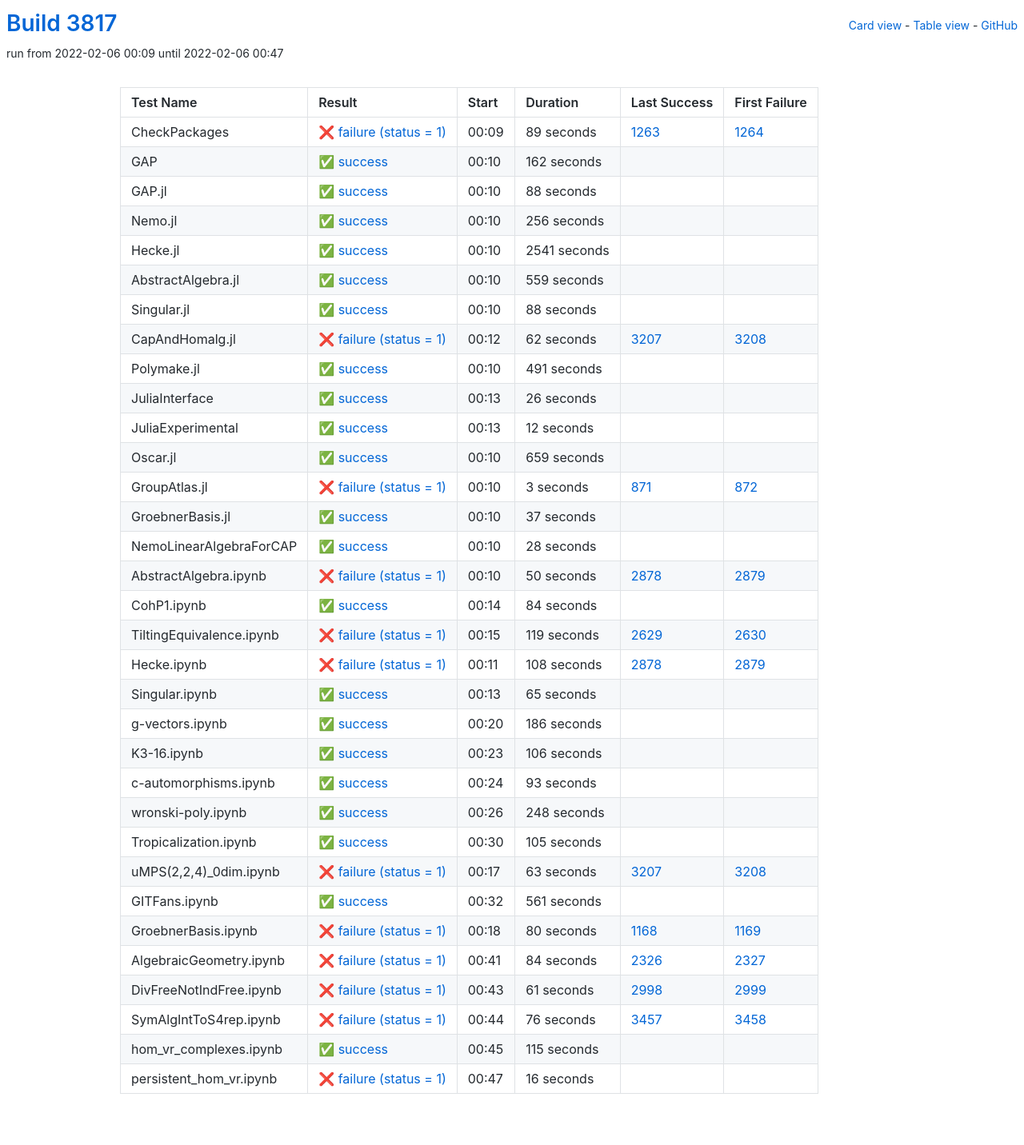
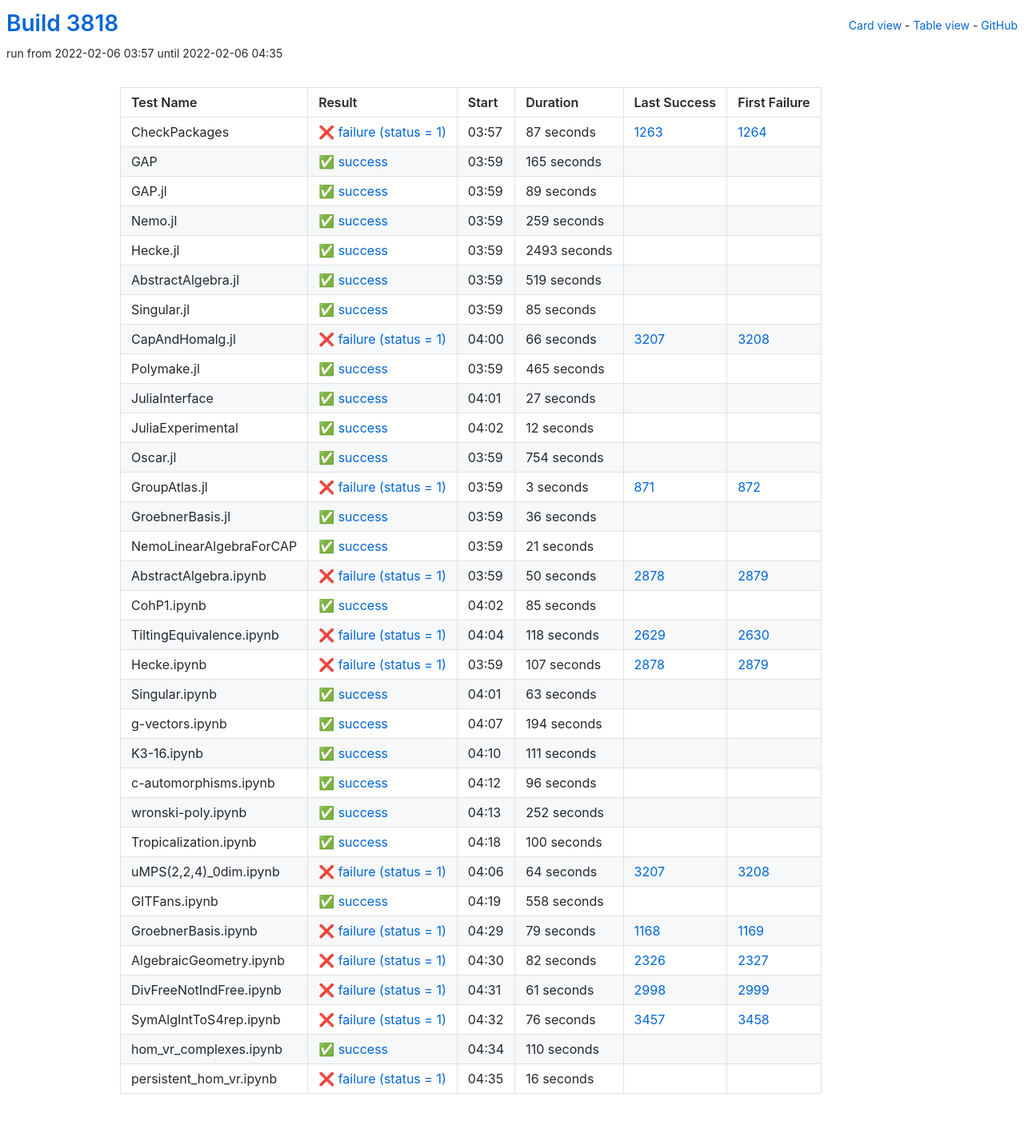
Before and after one commit to oscar-system/oscar-ci-status-stable, a Jekyll site: the page built from table.html, in a window 1280 px wide. Shown: the whole page at 80% size. Built offline with Jekyll 4.4.1, drawn with Linux system fonts in a browser that asks for light colours.

Commit message:
Build #3818

```diff
--- a/_data/ci.yml
+++ b/_data/ci.yml
@@ -1,6 +1,6 @@
 ---
-build: 3817
-build_url: https://oscarci.mathematik.uni-kl.de/job/oscar-stable/3817/
+build: 3818
+build_url: https://oscarci.mathematik.uni-kl.de/job/oscar-stable/3818/
 job: oscar-stable
 organization: oscar-system
 repo: oscar-ci-status-stable
@@ -8,128 +8,128 @@ repourl: https://github.com/oscar-system/oscar-ci-status-stable
 tests:
 - name: CheckPackages
   id: checkpackages
-  log: https://oscarci.mathematik.uni-kl.de/job/oscar-stable/3817/artifact/logs/build-3817/CheckPackages.log
-  start: 2022-02-06 00:09
+  log: https://oscarci.mathematik.uni-kl.de/job/oscar-stable/3818/artifact/logs/build-3818/CheckPackages.log
+  start: 2022-02-06 03:57
   success: false
   exitcode: 1
   status: failure
-  duration: 89
+  duration: 87
   last_success: 1263
   last_success_url: https://oscarci.mathematik.uni-kl.de/job/oscar-stable/1263/
   first_failure: 1264
   first_failure_url: https://oscarci.mathematik.uni-kl.de/job/oscar-stable/1264/
 - name: GAP
   id: gap
-  log: https://oscarci.mathematik.uni-kl.de/job/oscar-stable/3817/artifact/logs/build-3817/GAP.log
-  start: 2022-02-06 00:10
+  log: https://oscarci.mathematik.uni-kl.de/job/oscar-stable/3818/artifact/logs/build-3818/GAP.log
+  start: 2022-02-06 03:59
   success: true
   exitcode: 0
   status: success
-  duration: 162
+  duration: 165
   last_success: false
   last_success_url:
   first_failure: false
   first_failure_url:
 - name: GAP.jl
   id: gap-jl
-  log: https://oscarci.mathematik.uni-kl.de/job/oscar-stable/3817/artifact/logs/build-3817/GAP.jl.log
-  start: 2022-02-06 00:10
+  log: https://oscarci.mathematik.uni-kl.de/job/oscar-stable/3818/artifact/logs/build-3818/GAP.jl.log
+  start: 2022-02-06 03:59
   success: true
   exitcode: 0
   status: success
-  duration: 88
+  duration: 89
   last_success: false
   last_success_url:
   first_failure: false
   first_failure_url:
 - name: Nemo.jl
   id: nemo-jl
-  log: https://oscarci.mathematik.uni-kl.de/job/oscar-stable/3817/artifact/logs/build-3817/Nemo.jl.log
-  start: 2022-02-06 00:10
+  log: https://oscarci.mathematik.uni-kl.de/job/oscar-stable/3818/artifact/logs/build-3818/Nemo.jl.log
+  start: 2022-02-06 03:59
   success: true
   exitcode: 0
   status: success
-  duration: 256
+  duration: 259
   last_success: false
   last_success_url:
   first_failure: false
   first_failure_url:
 - name: Hecke.jl
   id: hecke-jl
-  log: https://oscarci.mathematik.uni-kl.de/job/oscar-stable/3817/artifact/logs/build-3817/Hecke.jl.log
-  start: 2022-02-06 00:10
+  log: https://oscarci.mathematik.uni-kl.de/job/oscar-stable/3818/artifact/logs/build-3818/Hecke.jl.log
+  start: 2022-02-06 03:59
   success: true
   exitcode: 0
   status: success
-  duration: 2541
+  duration: 2493
   last_success: false
   last_success_url:
   first_failure: false
   first_failure_url:
 - name: AbstractAlgebra.jl
   id: abstractalgebra-jl
-  log: https://oscarci.mathematik.uni-kl.de/job/oscar-stable/3817/artifact/logs/build-3817/AbstractAlgebra.jl.log
-  start: 2022-02-06 00:10
+  log: https://oscarci.mathematik.uni-kl.de/job/oscar-stable/3818/artifact/logs/build-3818/AbstractAlgebra.jl.log
+  start: 2022-02-06 03:59
   success: true
   exitcode: 0
   status: success
-  duration: 559
+  duration: 519
   last_success: false
   last_success_url:
   first_failure: false
   first_failure_url:
 - name: Singular.jl
   id: singular-jl
-  log: https://oscarci.mathematik.uni-kl.de/job/oscar-stable/3817/artifact/logs/build-3817/Singular.jl.log
-  start: 2022-02-06 00:10
+  log: https://oscarci.mathematik.uni-kl.de/job/oscar-stable/3818/artifact/logs/build-3818/Singular.jl.log
+  start: 2022-02-06 03:59
   success: true
   exitcode: 0
   status: success
-  duration: 88
+  duration: 85
   last_success: false
   last_success_url:
   first_failure: false
   first_failure_url:
 - name: CapAndHomalg.jl
   id: capandhomalg-jl
-  log: https://oscarci.mathematik.uni-kl.de/job/oscar-stable/3817/artifact/logs/build-3817/CapAndHomalg.jl.log
-  start: 2022-02-06 00:12
+  log: https://oscarci.mathematik.uni-kl.de/job/oscar-stable/3818/artifact/logs/build-3818/CapAndHomalg.jl.log
+  start: 2022-02-06 04:00
   success: false
   exitcode: 1
   status: failure
-  duration: 62
+  duration: 66
   last_success: 3207
   last_success_url: https://oscarci.mathematik.uni-kl.de/job/oscar-stable/3207/
   first_failure: 3208
   first_failure_url: https://oscarci.mathematik.uni-kl.de/job/oscar-stable/3208/
 - name: Polymake.jl
   id: polymake-jl
-  log: https://oscarci.mathematik.uni-kl.de/job/oscar-stable/3817/artifact/logs/build-3817/Polymake.jl.log
-  start: 2022-02-06 00:10
+  log: https://oscarci.mathematik.uni-kl.de/job/oscar-stable/3818/artifact/logs/build-3818/Polymake.jl.log
+  start: 2022-02-06 03:59
   success: true
   exitcode: 0
   status: success
-  duration: 491
+  duration: 465
   last_success: false
   last_success_url:
   first_failure: false
   first_failure_url:
 - name: JuliaInterface
   id: juliainterface
-  log: https://oscarci.mathematik.uni-kl.de/job/oscar-stable/3817/artifact/logs/build-3817/JuliaInterface.log
-  start: 2022-02-06 00:13
+  log: https://oscarci.mathematik.uni-kl.de/job/oscar-stable/3818/artifact/logs/build-3818/JuliaInterface.log
+  start: 2022-02-06 04:01
   success: true
   exitcode: 0
   status: success
-  duration: 26
+  duration: 27
   last_success: false
   last_success_url:
   first_failure: false
   first_failure_url:
 - name: JuliaExperimental
   id: juliaexperimental
-  log: https://oscarci.mathematik.uni-kl.de/job/oscar-stable/3817/artifact/logs/build-3817/JuliaExperimental.log
-  start: 2022-02-06 00:13
+  log: https://oscarci.mathematik.uni-kl.de/job/oscar-stable/3818/artifact/logs/build-3818/JuliaExperimental.log
+  start: 2022-02-06 04:02
   success: true
   exitcode: 0
   status: success
@@ -140,20 +140,20 @@ tests:
   first_failure_url:
 - name: Oscar.jl
   id: oscar-jl
-  log: https://oscarci.mathematik.uni-kl.de/job/oscar-stable/3817/artifact/logs/build-3817/Oscar.jl.log
-  start: 2022-02-06 00:10
+  log: https://oscarci.mathematik.uni-kl.de/job/oscar-stable/3818/artifact/logs/build-3818/Oscar.jl.log
+  start: 2022-02-06 03:59
   success: true
   exitcode: 0
   status: success
-  duration: 659
+  duration: 754
   last_success: false
   last_success_url:
   first_failure: false
   first_failure_url:
 - name: GroupAtlas.jl
   id: groupatlas-jl
-  log: https://oscarci.mathematik.uni-kl.de/job/oscar-stable/3817/artifact/logs/build-3817/GroupAtlas.jl.log
-  start: 2022-02-06 00:10
+  log: https://oscarci.mathematik.uni-kl.de/job/oscar-stable/3818/artifact/logs/build-3818/GroupAtlas.jl.log
+  start: 2022-02-06 03:59
   success: false
   exitcode: 1
   status: failure
@@ -164,32 +164,32 @@ tests:
   first_failure_url: https://oscarci.mathematik.uni-kl.de/job/oscar-stable/872/
 - name: GroebnerBasis.jl
   id: groebnerbasis-jl
-  log: https://oscarci.mathematik.uni-kl.de/job/oscar-stable/3817/artifact/logs/build-3817/GroebnerBasis.jl.log
-  start: 2022-02-06 00:10
+  log: https://oscarci.mathematik.uni-kl.de/job/oscar-stable/3818/artifact/logs/build-3818/GroebnerBasis.jl.log
+  start: 2022-02-06 03:59
   success: true
   exitcode: 0
   status: success
-  duration: 37
+  duration: 36
   last_success: false
   last_success_url:
   first_failure: false
   first_failure_url:
 - name: NemoLinearAlgebraForCAP
   id: nemolinearalgebraforcap
-  log: https://oscarci.mathematik.uni-kl.de/job/oscar-stable/3817/artifact/logs/build-3817/NemoLinearAlgebraForCAP.log
-  start: 2022-02-06 00:10
+  log: https://oscarci.mathematik.uni-kl.de/job/oscar-stable/3818/artifact/logs/build-3818/NemoLinearAlgebraForCAP.log
+  start: 2022-02-06 03:59
   success: true
   exitcode: 0
   status: success
-  duration: 28
+  duration: 21
   last_success: false
   last_success_url:
   first_failure: false
   first_failure_url:
 - name: AbstractAlgebra.ipynb
   id: abstractalgebra-ipynb
-  log: https://oscarci.mathematik.uni-kl.de/job/oscar-stable/3817/artifact/logs/build-3817/AbstractAlgebra.ipynb.log
-  start: 2022-02-06 00:10
+  log: https://oscarci.mathematik.uni-kl.de/job/oscar-stable/3818/artifact/logs/build-3818/AbstractAlgebra.ipynb.log
+  start: 2022-02-06 03:59
   success: false
   exitcode: 1
   status: failure
@@ -200,164 +200,164 @@ tests:
   first_failure_url: https://oscarci.mathematik.uni-kl.de/job/oscar-stable/2879/
 - name: CohP1.ipynb
   id: cohp1-ipynb
-  log: https://oscarci.mathematik.uni-kl.de/job/oscar-stable/3817/artifact/logs/build-3817/CohP1.ipynb.log
-  start: 2022-02-06 00:14
+  log: https://oscarci.mathematik.uni-kl.de/job/oscar-stable/3818/artifact/logs/build-3818/CohP1.ipynb.log
+  start: 2022-02-06 04:02
   success: true
   exitcode: 0
   status: success
-  duration: 84
+  duration: 85
   last_success: false
   last_success_url:
   first_failure: false
   first_failure_url:
 - name: TiltingEquivalence.ipynb
   id: tiltingequivalence-ipynb
-  log: https://oscarci.mathematik.uni-kl.de/job/oscar-stable/3817/artifact/logs/build-3817/TiltingEquivalence.ipynb.log
-  start: 2022-02-06 00:15
+  log: https://oscarci.mathematik.uni-kl.de/job/oscar-stable/3818/artifact/logs/build-3818/TiltingEquivalence.ipynb.log
+  start: 2022-02-06 04:04
   success: false
   exitcode: 1
   status: failure
-  duration: 119
+  duration: 118
   last_success: 2629
   last_success_url: https://oscarci.mathematik.uni-kl.de/job/oscar-stable/2629/
   first_failure: 2630
   first_failure_url: https://oscarci.mathematik.uni-kl.de/job/oscar-stable/2630/
 - name: Hecke.ipynb
   id: hecke-ipynb
-  log: https://oscarci.mathematik.uni-kl.de/job/oscar-stable/3817/artifact/logs/build-3817/Hecke.ipynb.log
-  start: 2022-02-06 00:11
+  log: https://oscarci.mathematik.uni-kl.de/job/oscar-stable/3818/artifact/logs/build-3818/Hecke.ipynb.log
+  start: 2022-02-06 03:59
   success: false
   exitcode: 1
   status: failure
-  duration: 108
+  duration: 107
   last_success: 2878
   last_success_url: https://oscarci.mathematik.uni-kl.de/job/oscar-stable/2878/
   first_failure: 2879
   first_failure_url: https://oscarci.mathematik.uni-kl.de/job/oscar-stable/2879/
 - name: Singular.ipynb
   id: singular-ipynb
-  log: https://oscarci.mathematik.uni-kl.de/job/oscar-stable/3817/artifact/logs/build-3817/Singular.ipynb.log
-  start: 2022-02-06 00:13
+  log: https://oscarci.mathematik.uni-kl.de/job/oscar-stable/3818/artifact/logs/build-3818/Singular.ipynb.log
+  start: 2022-02-06 04:01
   success: true
   exitcode: 0
   status: success
-  duration: 65
+  duration: 63
   last_success: false
   last_success_url:
   first_failure: false
   first_failure_url:
 - name: g-vectors.ipynb
   id: g-vectors-ipynb
-  log: https://oscarci.mathematik.uni-kl.de/job/oscar-stable/3817/artifact/logs/build-3817/g-vectors.ipynb.log
-  start: 2022-02-06 00:20
+  log: https://oscarci.mathematik.uni-kl.de/job/oscar-stable/3818/artifact/logs/build-3818/g-vectors.ipynb.log
+  start: 2022-02-06 04:07
   success: true
   exitcode: 0
   status: success
-  duration: 186
+  duration: 194
   last_success: false
   last_success_url:
   first_failure: false
   first_failure_url:
 - name: K3-16.ipynb
   id: k3-16-ipynb
-  log: https://oscarci.mathematik.uni-kl.de/job/oscar-stable/3817/artifact/logs/build-3817/K3-16.ipynb.log
-  start: 2022-02-06 00:23
+  log: https://oscarci.mathematik.uni-kl.de/job/oscar-stable/3818/artifact/logs/build-3818/K3-16.ipynb.log
+  start: 2022-02-06 04:10
   success: true
   exitcode: 0
   status: success
-  duration: 106
+  duration: 111
   last_success: false
   last_success_url:
   first_failure: false
   first_failure_url:
 - name: c-automorphisms.ipynb
   id: c-automorphisms-ipynb
-  log: https://oscarci.mathematik.uni-kl.de/job/oscar-stable/3817/artifact/logs/build-3817/c-automorphisms.ipynb.log
-  start: 2022-02-06 00:24
+  log: https://oscarci.mathematik.uni-kl.de/job/oscar-stable/3818/artifact/logs/build-3818/c-automorphisms.ipynb.log
+  start: 2022-02-06 04:12
   success: true
   exitcode: 0
   status: success
-  duration: 93
+  duration: 96
   last_success: false
   last_success_url:
   first_failure: false
   first_failure_url:
 - name: wronski-poly.ipynb
   id: wronski-poly-ipynb
-  log: https://oscarci.mathematik.uni-kl.de/job/oscar-stable/3817/artifact/logs/build-3817/wronski-poly.ipynb.log
-  start: 2022-02-06 00:26
+  log: https://oscarci.mathematik.uni-kl.de/job/oscar-stable/3818/artifact/logs/build-3818/wronski-poly.ipynb.log
+  start: 2022-02-06 04:13
   success: true
   exitcode: 0
   status: success
-  duration: 248
+  duration: 252
   last_success: false
   last_success_url:
   first_failure: false
   first_failure_url:
 - name: Tropicalization.ipynb
   id: tropicalization-ipynb
-  log: https://oscarci.mathematik.uni-kl.de/job/oscar-stable/3817/artifact/logs/build-3817/Tropicalization.ipynb.log
-  start: 2022-02-06 00:30
+  log: https://oscarci.mathematik.uni-kl.de/job/oscar-stable/3818/artifact/logs/build-3818/Tropicalization.ipynb.log
+  start: 2022-02-06 04:18
   success: true
   exitcode: 0
   status: success
-  duration: 105
+  duration: 100
   last_success: false
   last_success_url:
   first_failure: false
   first_failure_url:
 - name: uMPS(2,2,4)_0dim.ipynb
   id: umps-2-2-4-0dim-ipynb
-  log: https://oscarci.mathematik.uni-kl.de/job/oscar-stable/3817/artifact/logs/build-3817/uMPS-2-2-4-_0dim.ipynb.log
-  start: 2022-02-06 00:17
+  log: https://oscarci.mathematik.uni-kl.de/job/oscar-stable/3818/artifact/logs/build-3818/uMPS-2-2-4-_0dim.ipynb.log
+  start: 2022-02-06 04:06
   success: false
   exitcode: 1
   status: failure
-  duration: 63
+  duration: 64
   last_success: 3207
   last_success_url: https://oscarci.mathematik.uni-kl.de/job/oscar-stable/3207/
   first_failure: 3208
   first_failure_url: https://oscarci.mathematik.uni-kl.de/job/oscar-stable/3208/
 - name: GITFans.ipynb
   id: gitfans-ipynb
-  log: https://oscarci.mathematik.uni-kl.de/job/oscar-stable/3817/artifact/logs/build-3817/GITFans.ipynb.log
-  start: 2022-02-06 00:32
+  log: https://oscarci.mathematik.uni-kl.de/job/oscar-stable/3818/artifact/logs/build-3818/GITFans.ipynb.log
+  start: 2022-02-06 04:19
   success: true
   exitcode: 0
   status: success
-  duration: 561
+  duration: 558
   last_success: false
   last_success_url:
   first_failure: false
   first_failure_url:
 - name: GroebnerBasis.ipynb
   id: groebnerbasis-ipynb
-  log: https://oscarci.mathematik.uni-kl.de/job/oscar-stable/3817/artifact/logs/build-3817/GroebnerBasis.ipynb.log
-  start: 2022-02-06 00:18
+  log: https://oscarci.mathematik.uni-kl.de/job/oscar-stable/3818/artifact/logs/build-3818/GroebnerBasis.ipynb.log
+  start: 2022-02-06 04:29
   success: false
   exitcode: 1
   status: failure
-  duration: 80
+  duration: 79
   last_success: 1168
   last_success_url: https://oscarci.mathematik.uni-kl.de/job/oscar-stable/1168/
   first_failure: 1169
   first_failure_url: https://oscarci.mathematik.uni-kl.de/job/oscar-stable/1169/
 - name: AlgebraicGeometry.ipynb
   id: algebraicgeometry-ipynb
-  log: https://oscarci.mathematik.uni-kl.de/job/oscar-stable/3817/artifact/logs/build-3817/AlgebraicGeometry.ipynb.log
-  start: 2022-02-06 00:41
+  log: https://oscarci.mathematik.uni-kl.de/job/oscar-stable/3818/artifact/logs/build-3818/AlgebraicGeometry.ipynb.log
+  start: 2022-02-06 04:30
   success: false
   exitcode: 1
   status: failure
-  duration: 84
+  duration: 82
   last_success: 2326
   last_success_url: https://oscarci.mathematik.uni-kl.de/job/oscar-stable/2326/
   first_failure: 2327
   first_failure_url: https://oscarci.mathematik.uni-kl.de/job/oscar-stable/2327/
 - name: DivFreeNotIndFree.ipynb
   id: divfreenotindfree-ipynb
-  log: https://oscarci.mathematik.uni-kl.de/job/oscar-stable/3817/artifact/logs/build-3817/DivFreeNotIndFree.ipynb.log
-  start: 2022-02-06 00:43
+  log: https://oscarci.mathematik.uni-kl.de/job/oscar-stable/3818/artifact/logs/build-3818/DivFreeNotIndFree.ipynb.log
+  start: 2022-02-06 04:31
   success: false
   exitcode: 1
   status: failure
@@ -368,8 +368,8 @@ tests:
   first_failure_url: https://oscarci.mathematik.uni-kl.de/job/oscar-stable/2999/
 - name: SymAlgIntToS4rep.ipynb
   id: symalginttos4rep-ipynb
-  log: https://oscarci.mathematik.uni-kl.de/job/oscar-stable/3817/artifact/logs/build-3817/SymAlgIntToS4rep.ipynb.log
-  start: 2022-02-06 00:44
+  log: https://oscarci.mathematik.uni-kl.de/job/oscar-stable/3818/artifact/logs/build-3818/SymAlgIntToS4rep.ipynb.log
+  start: 2022-02-06 04:32
   success: false
   exitcode: 1
   status: failure
@@ -380,20 +380,20 @@ tests:
   first_failure_url: https://oscarci.mathematik.uni-kl.de/job/oscar-stable/3458/
 - name: hom_vr_complexes.ipynb
   id: hom-vr-complexes-ipynb
-  log: https://oscarci.mathematik.uni-kl.de/job/oscar-stable/3817/artifact/logs/build-3817/hom_vr_complexes.ipynb.log
-  start: 2022-02-06 00:45
+  log: https://oscarci.mathematik.uni-kl.de/job/oscar-stable/3818/artifact/logs/build-3818/hom_vr_complexes.ipynb.log
+  start: 2022-02-06 04:34
   success: true
   exitcode: 0
   status: success
-  duration: 115
+  duration: 110
   last_success: false
   last_success_url:
   first_failure: false
   first_failure_url:
 - name: persistent_hom_vr.ipynb
   id: persistent-hom-vr-ipynb
-  log: https://oscarci.mathematik.uni-kl.de/job/oscar-stable/3817/artifact/logs/build-3817/persistent_hom_vr.ipynb.log
-  start: 2022-02-06 00:47
+  log: https://oscarci.mathematik.uni-kl.de/job/oscar-stable/3818/artifact/logs/build-3818/persistent_hom_vr.ipynb.log
+  start: 2022-02-06 04:35
   success: false
   exitcode: 1
   status: failure
```
Also changed, not shown: README.md.
